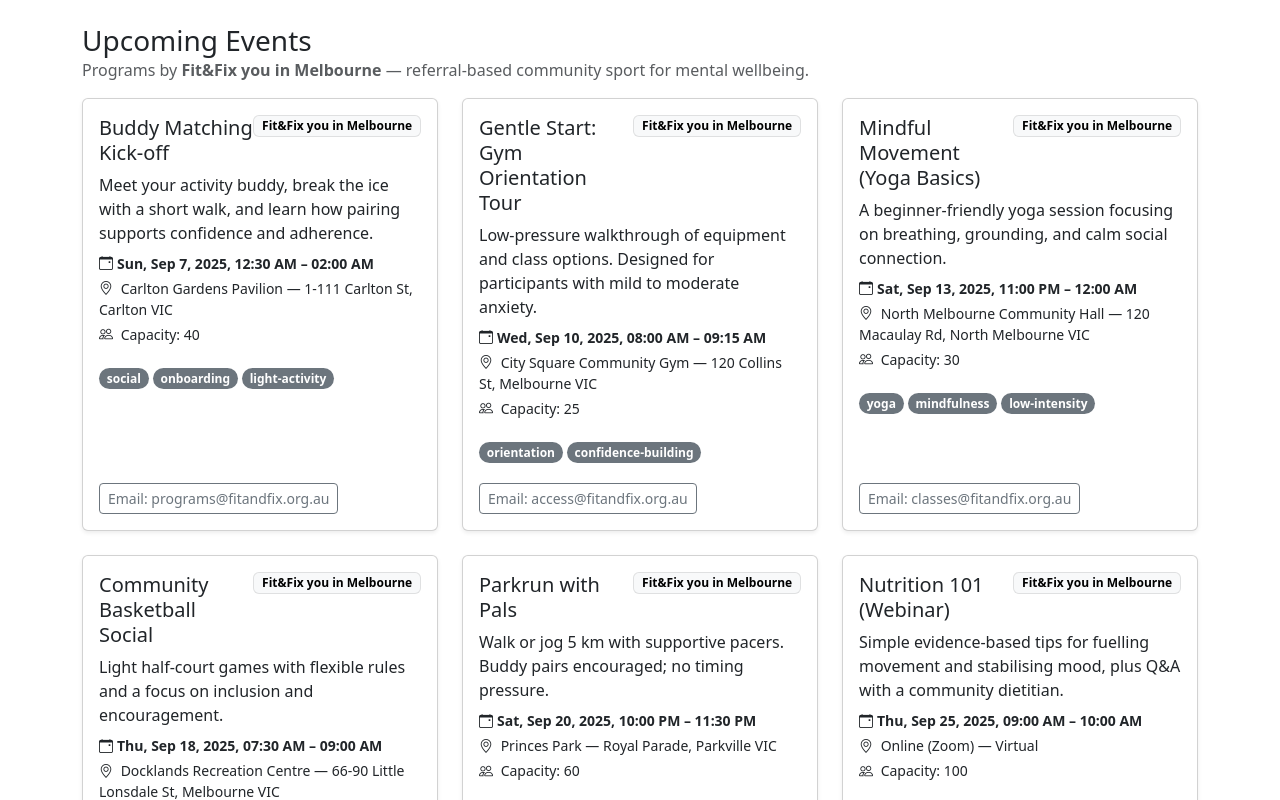
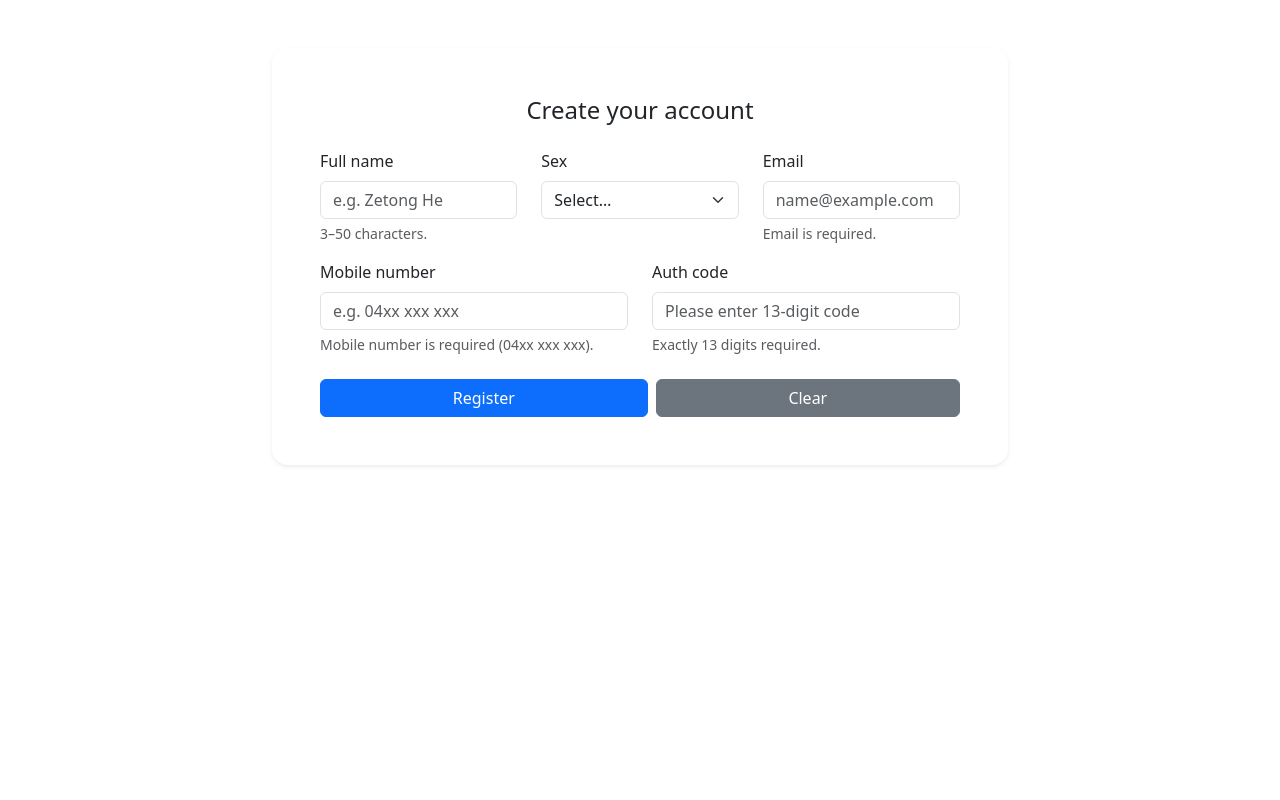
Before and after one commit to ZetongHe-inhub/FIT5032, a Vue app: page / in a window 1280 px wide. Shown: the top 800 px of the page. Built offline with nearby package versions, Linux system fonts and the light colour scheme.

Commit message:
final check for submission(align with project folder submitted on Moodle)

```diff
--- a/src/App.vue
+++ b/src/App.vue
@@ -1,14 +1,7 @@
 <template>
-  <div>
-    <UpcomingEvents />
-  </div>
+  <Register />
 </template>
 
-<script>
-import UpcomingEvents from "./views/upc_events.vue";
-
-export default {
-  name: "UpcomingEventsApp",
-  components: { UpcomingEvents }
-};
+<script setup>
+import Register from './views/register.vue'
 </script>
--- a/src/views/register.vue
+++ b/src/views/register.vue
@@ -1,4 +1,4 @@
-<!-- src/views/Register.vue -->
+<!-- src/views/register.vue -->
 <template>
   <div class="container py-5">
     <div class="row justify-content-center g-4">
--- a/src/views/upc_events.vue
+++ b/src/views/upc_events.vue
@@ -55,7 +55,6 @@
               </span>
             </div>
 
-            <!-- Only keep Email button -->
             <div class="mt-auto">
               <a
                 class="btn btn-outline-secondary btn-sm"
@@ -68,7 +67,6 @@
         </div>
       </div>
 
-      <!-- Empty state -->
       <div v-if="events.length === 0" class="col-12">
         <div class="alert alert-warning mb-0">No upcoming events yet.</div>
       </div>
```
